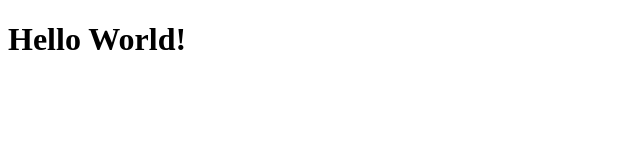
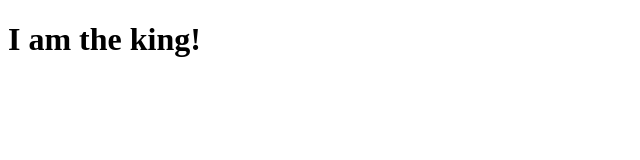
Before and after one commit to Lukito2009/Github-Pages-Hello-World, a plain HTML site: page index.html in a window 1280 px wide. Shown: the whole page, without its empty margins (0-640 px from the left). Drawn offline with Linux system fonts and the light colour scheme.

Commit message:
deploy: cdf0c8217c74f16eb09e07f5aaf873db91517361

```diff
--- a/index.html
+++ b/index.html
@@ -7,6 +7,6 @@
   <script type="module" crossorigin src="/assets/index-PD8p2KVJ.js"></script>
 </head>
 <body>
-    <h1 id="helloWorldHeader">Hello World</h1>
+    <h1 id="helloWorldHeader">I am the king</h1>
 </body>
 </html>
```
